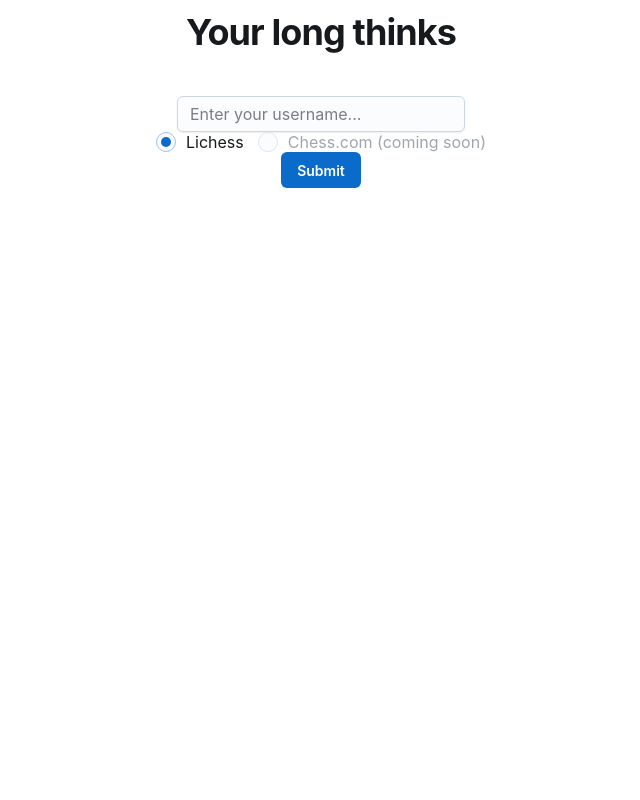
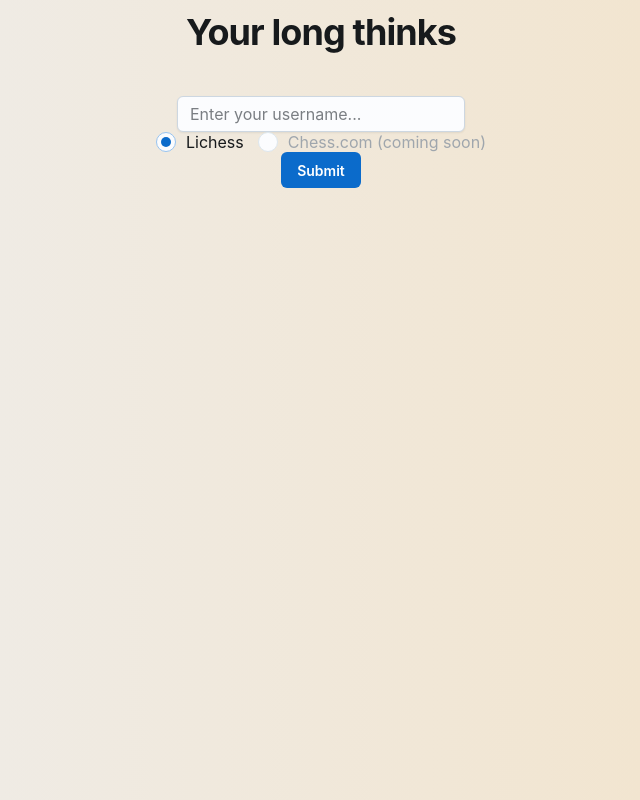
Before and after one commit to danbockapps/longthinks, a Next.js app in the folder frontend/: page /longthinks/ in a window 1280 px wide. Shown: the whole page, without its empty margins (319-959 px from the left). Built offline with nearby package versions, Linux system fonts and the light colour scheme.

Commit message:
Aesthetic fixes

```diff
--- a/frontend/app/Boards.tsx
+++ b/frontend/app/Boards.tsx
@@ -21,7 +21,7 @@ const Boards: FC<Props> = props => {
     <div className='mt-10 flex flex-col items-center'>
       {props.thinks.map(([url, ply], i) => (
         <Card key={i} className='mt-5'>
-          <iframe className='lichess-iframe' src={getUrl(url, ply)} />
+          <iframe className='lichess-iframe' src={getUrl(url, ply)} frameBorder={0} />
         </Card>
       ))}
     </div>
--- a/frontend/app/globals.css
+++ b/frontend/app/globals.css
@@ -2,9 +2,11 @@
 @tailwind components;
 @tailwind utilities;
 
+body {
+  background-image: linear-gradient(to left, #f3e2c6, #eee);
+}
+
 .lichess-iframe {
-  margin-bottom: 2rem;
-
   @media (min-width: 636px) {
     width: 600px;
     height: 397px;
```
